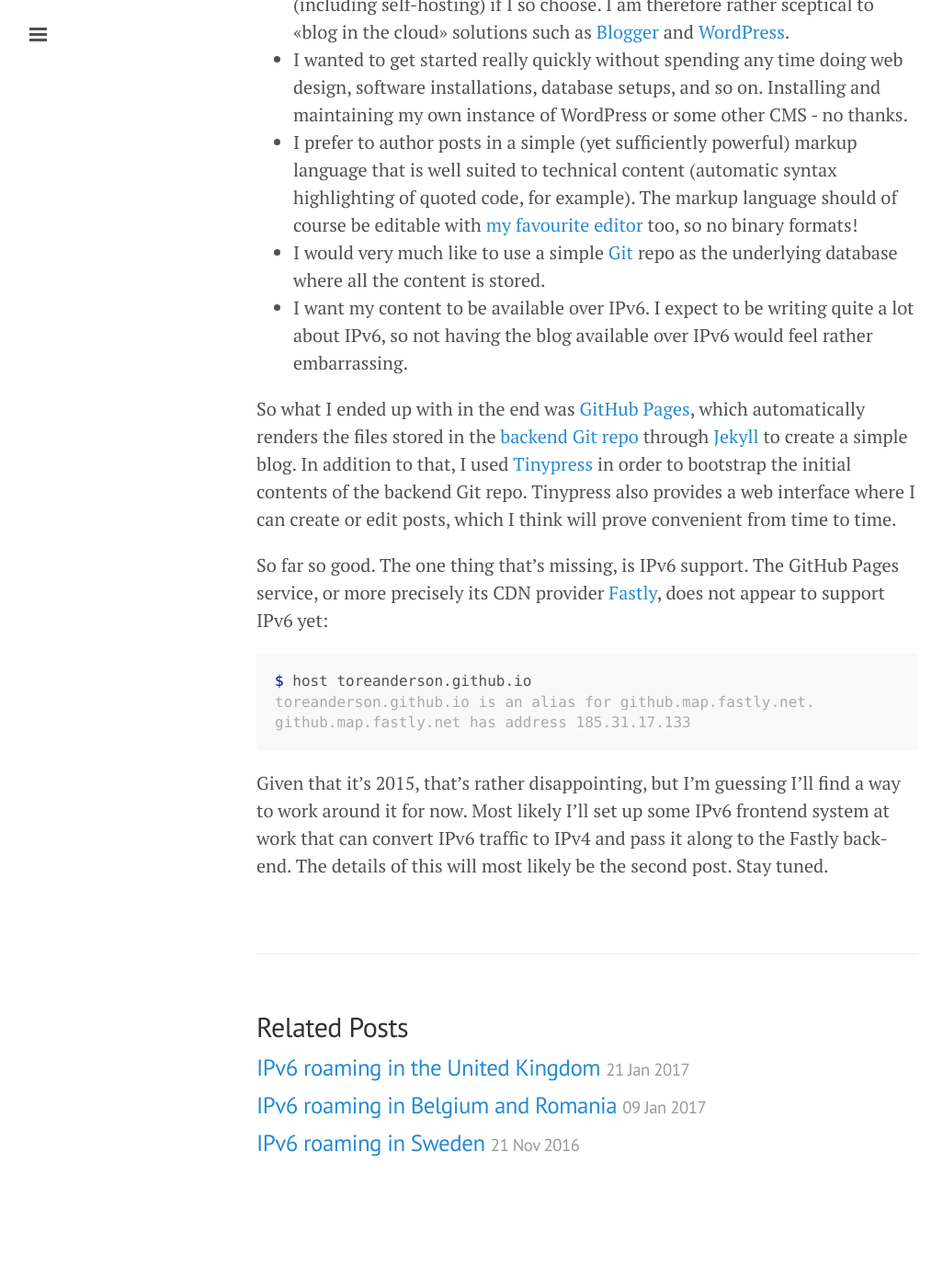
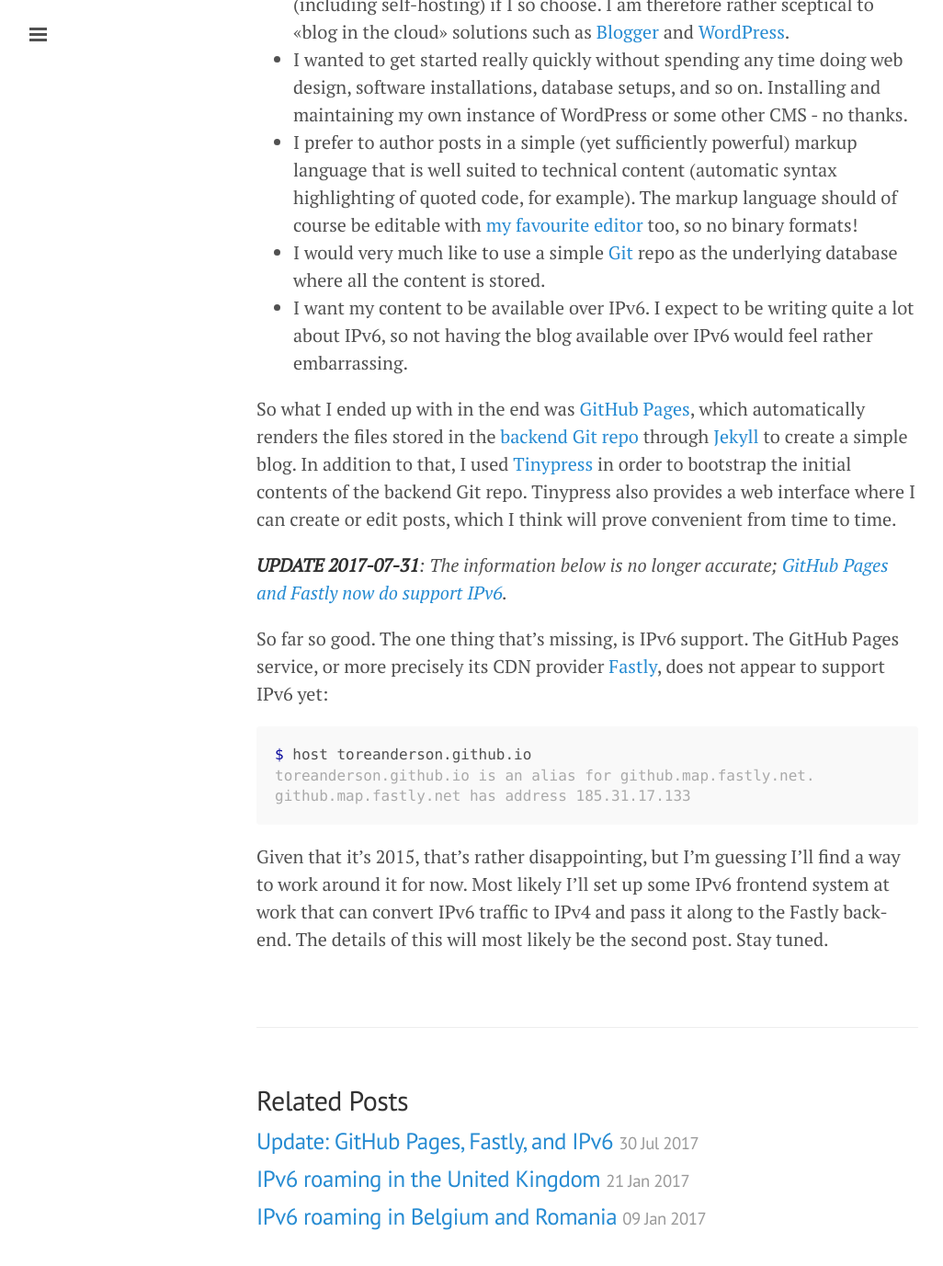
Before and after one commit to toreanderson/toreanderson.github.io, a Jekyll site: the page built from _posts/2015-08-29-first-post.markdown, in a window 1280 px wide and 1400 px high, scrolled down 522 px. Shown: the top 1377 px of the window at 92% size, without its empty margins (1-1027 px from the left). Built offline with Jekyll 4.4.1, drawn with Linux system fonts in a browser that asks for light colours; before the commit the page ends 1842 px from its top, so only the background shows below that.

Commit message:
New post: GHP and Fastly now supports IPv6
Also update the two old posts claiming otherwise.

```diff
--- a/_posts/2015-08-29-first-post.markdown
+++ b/_posts/2015-08-29-first-post.markdown
@@ -40,6 +40,10 @@
 I can create or edit posts, which I think will prove convenient from time to
 time.
 
+_**UPDATE 2017-07-31**: The information below is no longer accurate; [GitHub
+Pages and Fastly now do support
+IPv6](/2017/07/30/update-ghp-fastly-ipv6.html)._
+
 So far so good. The one thing that's missing, is IPv6 support. The GitHub Pages
 service, or more precisely its CDN provider [Fastly](https://www.fastly.com/),
 does not appear to support IPv6 yet:
--- a/_posts/2015-09-07-working-around-github-pages-and-fastlys-missing-ipv6-support-using-apache-mod_proxy.markdown
+++ b/_posts/2015-09-07-working-around-github-pages-and-fastlys-missing-ipv6-support-using-apache-mod_proxy.markdown
@@ -3,6 +3,11 @@
 title: Working around GitHub Pages and Fastly's missing IPv6 support using Apache mod_proxy
 layout: post
 ---
+
+_**UPDATE 2017-07-31**: The information in this post is no longer accurate;
+[GitHub Pages and Fastly now do support
+IPv6](/2017/07/30/update-ghp-fastly-ipv6.html)._
+
 ## The problem
 
 As I noted in my [previous post](/2015/08/29/first-post.html), [GitHub
```
Also changed, not shown: _posts/2017-07-30-update-ghp-fastly-ipv6.markdown (added, +34 -0 lines).
